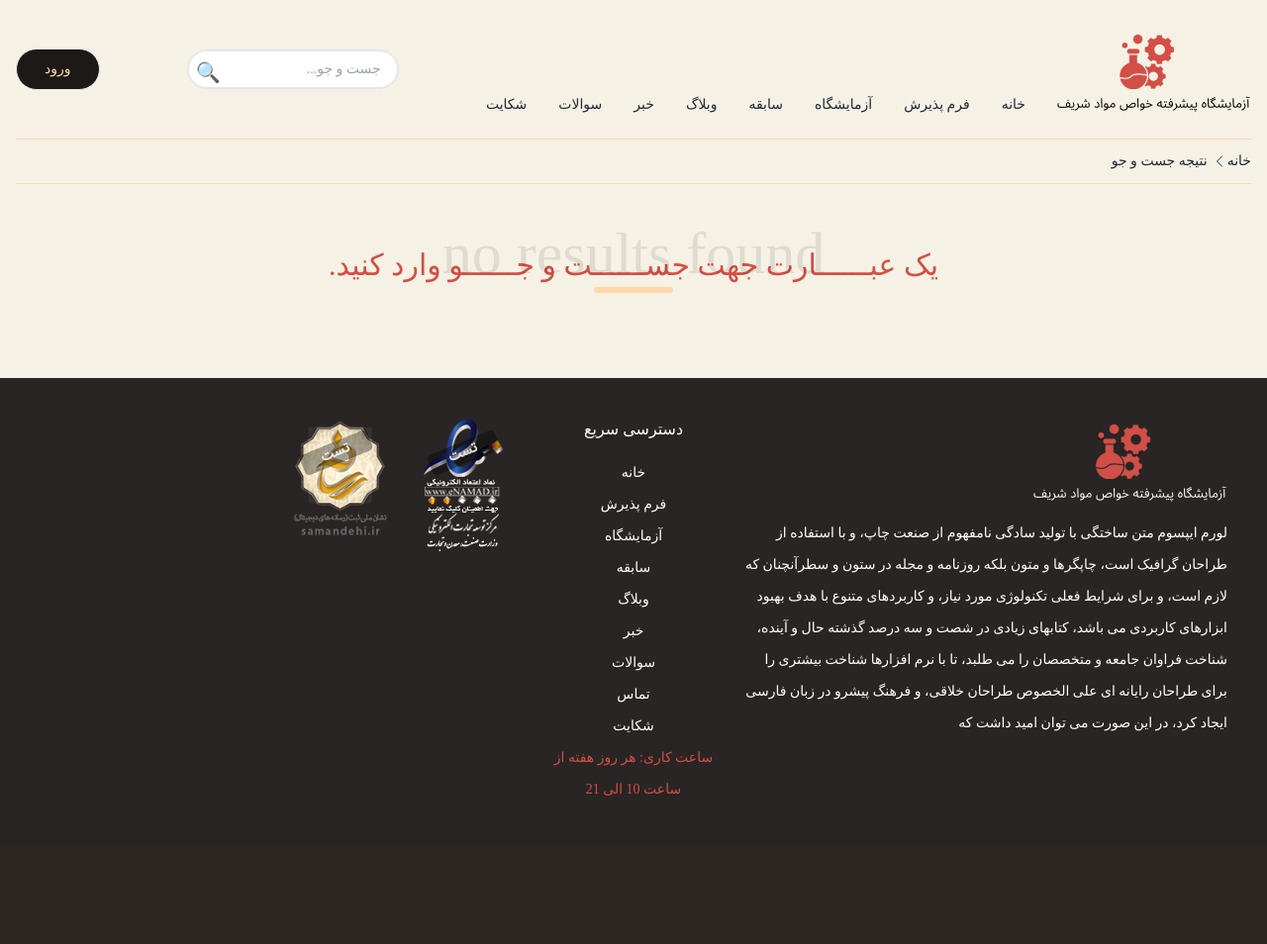
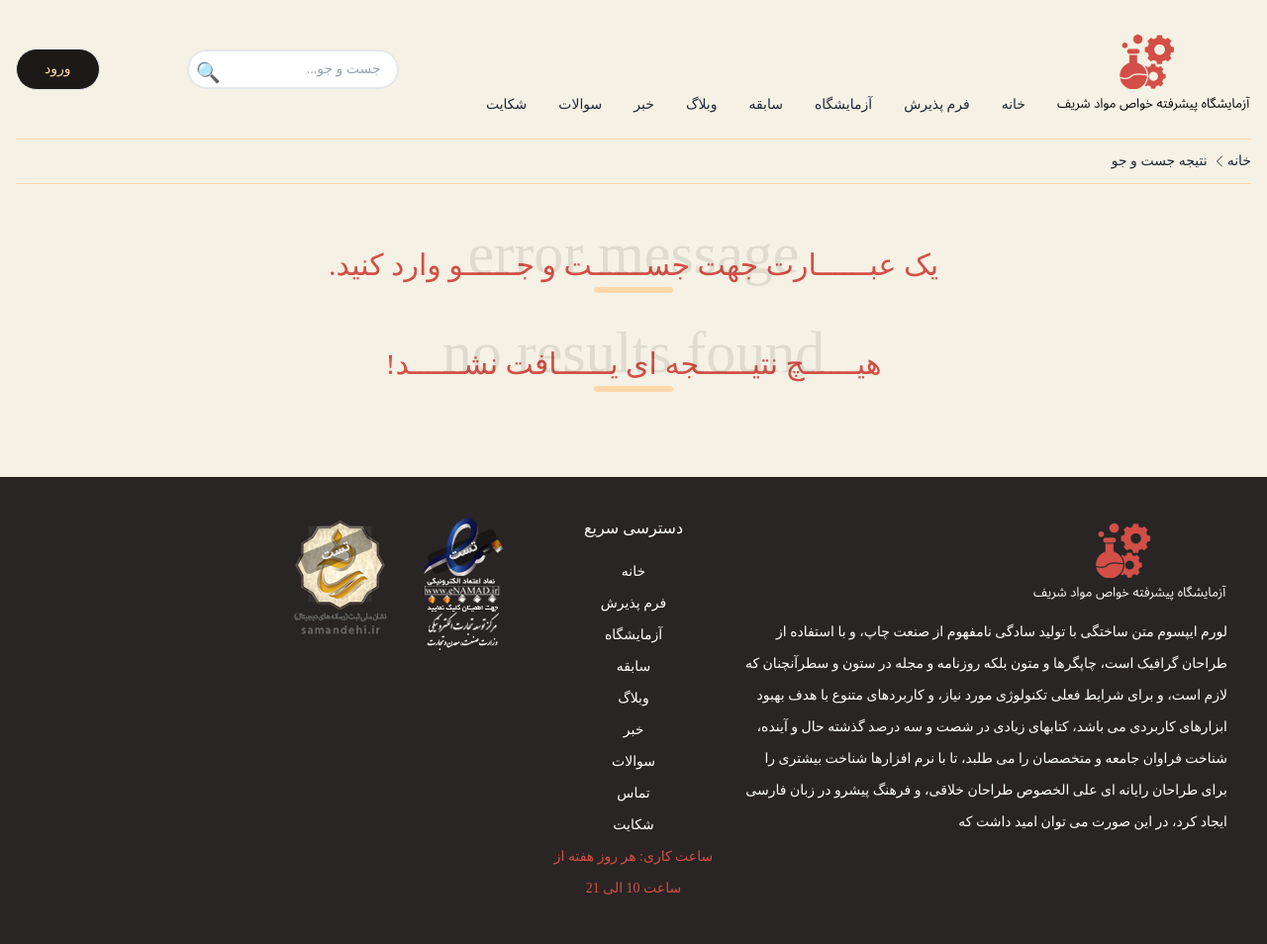
Before and after one commit to PouyaBaniadam2000/SharifLaboratory, a Django app: page /search/ in a window 1280 px wide. Shown: the whole page at 99% size. Before the commit the page ends 804 px from the top, so only its background shows below. Run offline with Django 4.2, Linux system fonts and the light colour scheme; data comes from the database, SQL or seed files in the repository; some libraries are stand-ins or nearby versions.

Commit message:
Some bug fixes about searching.

```diff
--- a/home/templates/home/search_result.html
+++ b/home/templates/home/search_result.html
@@ -31,10 +31,11 @@
             {% if error_message %}
                 <div class="flex justify-center relative my-16">
 
-                    <h2 style="color: #d34e46" class="font-YekanBakh-ExtraBlack text-3xl">یک عبــــــارت جهت جســــــت و جــــــو وارد کنید. </h2>
+                    <h2 style="color: #d34e46" class="font-YekanBakh-ExtraBlack text-3xl">یک عبــــــارت جهت جســــــت و
+                        جــــــو وارد کنید. </h2>
 
                     <div class="absolute -top-6">
-                        <span class="font-YekanBakh-ExtraBlack text-6xl text-opacity-10 text-stone-900">no results found</span>
+                        <span class="font-YekanBakh-ExtraBlack text-6xl text-opacity-10 text-stone-900">error message</span>
                     </div>
 
                     <div class="bg-orange-200 w-20 h-1.5 rounded-full absolute top-10"></div>
@@ -42,6 +43,7 @@
                 </div>
             {% endif %}
 
+            {% if has_any_results %}
                 {% if has_record_results %}
                     <div class="flex justify-center relative my-16">
 
@@ -138,7 +140,8 @@
                 {% if has_tiding_results %}
                     <div class="flex justify-center relative my-16">
 
-                    <h2 class="font-YekanBakh-ExtraBlack text-3xl">نــــــــتــــــــیــــــــجه اخبـــــــــــــار</h2>
+                        <h2 class="font-YekanBakh-ExtraBlack text-3xl">نــــــــتــــــــیــــــــجه
+                            اخبـــــــــــــار</h2>
 
                         <div class="absolute -top-6">
                             <span class="font-YekanBakh-ExtraBlack text-6xl text-opacity-10 text-stone-900">tiding results</span>
@@ -169,6 +172,21 @@
                     </div>
                 {% endif %}
 
+            {% else %}
+
+                <div class="flex justify-center relative my-16">
+
+                    <h2 style="color: #d34e46" class="font-YekanBakh-ExtraBlack text-3xl">هیــــــچ نتیــــــجه ای یــــــافت نشــــــد!</h2>
+
+                    <div class="absolute -top-6">
+                        <span class="font-YekanBakh-ExtraBlack text-6xl text-opacity-10 text-stone-900">no results found</span>
+                    </div>
+
+                    <div class="bg-orange-200 w-20 h-1.5 rounded-full absolute top-10"></div>
+
+                </div>
+
+            {% endif %}
 
         </div>
     </section>
--- a/home/views.py
+++ b/home/views.py
@@ -44,6 +44,10 @@ def search_view(request):
     has_record_results = len(record_results) > 0
     has_laboratory_results = len(laboratory_results) > 0
 
+    has_any_results = (
+            has_weblog_results or has_tiding_results or has_record_results or has_laboratory_results
+    )
+
     context = {
         'query': query,
         'weblog_results': weblog_results,
@@ -54,6 +58,7 @@ def search_view(request):
         'has_tiding_results': has_tiding_results,
         'has_record_results': has_record_results,
         'has_laboratory_results': has_laboratory_results,
+        'has_any_results': has_any_results,
     }
 
     return render(request, 'home/search_result.html', context)
```
Lines whose indentation alone changed are shown as unchanged.
